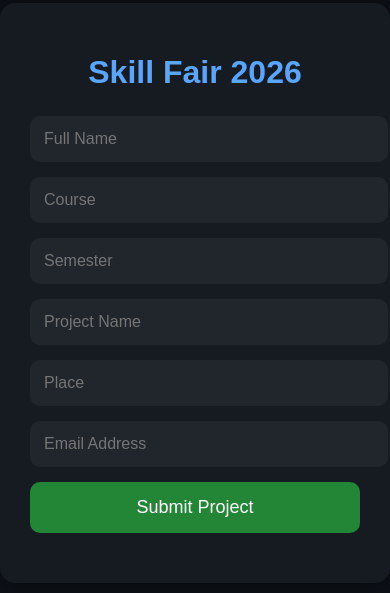
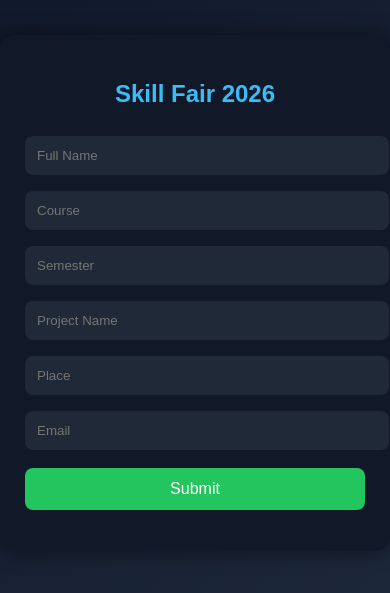
Before and after one commit to Gtti7/skillfair, a plain HTML site: page index.html in a window 390 px wide. Shown: the part 129-722 px from the top of the page. Drawn offline with Linux system fonts and the light colour scheme.

Commit message:
Enhance index.html with responsive design and form styling
Added responsive design elements and improved styling for the Skill Fair 2026 form. Updated the form submission method to use an async function.

```diff
--- a/index.html
+++ b/index.html
@@ -1,40 +1,125 @@
 <!DOCTYPE html>
-<html>
+<html lang="en">
 <head>
-  <title>Skill Fair 2026</title>
-  <link rel="stylesheet" href="style.css">
+<meta charset="UTF-8">
+<title>Skill Fair 2026</title>
+<meta name="viewport" content="width=device-width, initial-scale=1.0">
+
+<style>
+body{
+  margin:0;
+  font-family:Arial;
+  background:linear-gradient(135deg,#0f172a,#1e293b);
+  display:flex;
+  justify-content:center;
+  align-items:center;
+  height:100vh;
+}
+
+.container{
+  background:#111827;
+  padding:25px;
+  border-radius:15px;
+  width:90%;
+  max-width:420px;
+  box-shadow:0 0 20px rgba(0,0,0,0.5);
+}
+
+h2{
+  text-align:center;
+  color:#38bdf8;
+  margin-bottom:20px;
+}
+
+input{
+  width:100%;
+  padding:12px;
+  margin:8px 0;
+  border:none;
+  border-radius:8px;
+  background:#1f2937;
+  color:white;
+}
+
+button{
+  width:100%;
+  padding:12px;
+  background:#22c55e;
+  border:none;
+  color:white;
+  font-size:16px;
+  border-radius:8px;
+  margin-top:10px;
+  cursor:pointer;
+}
+
+button:hover{
+  background:#16a34a;
+}
+
+#msg{
+  text-align:center;
+  margin-top:10px;
+  color:#fff;
+}
+</style>
+
 </head>
 <body>
 
 <div class="container">
+  <h2>Skill Fair 2026</h2>
 
-  <h1>Skill Fair 2026</h1>
+  <input id="name" placeholder="Full Name">
+  <input id="course" placeholder="Course">
+  <input id="semester" placeholder="Semester">
+  <input id="project" placeholder="Project Name">
+  <input id="place" placeholder="Place">
+  <input id="email" placeholder="Email">
 
-  <form id="studentForm">
-
-    <input type="text" placeholder="Full Name" id="name" required>
-
-    <input type="text" placeholder="Course" id="course" required>
-
-    <input type="text" placeholder="Semester" id="semester" required>
-
-    <input type="text" placeholder="Project Name" id="project" required>
-
-    <input type="text" placeholder="Place" id="place" required>
-
-    <input type="email" placeholder="Email Address" id="email" required>
-
-    <button type="submit">
-      Submit Project
-    </button>
-
-  </form>
+  <button onclick="submitData()">Submit</button>
 
   <p id="msg"></p>
-
 </div>
 
-<script src="script.js"></script>
+<script>
+async function submitData(){
+
+  const data = {
+    name: document.getElementById("name").value,
+    course: document.getElementById("course").value,
+    semester: document.getElementById("semester").value,
+    project: document.getElementById("project").value,
+    place: document.getElementById("place").value,
+    email: document.getElementById("email").value
+  };
+
+  document.getElementById("msg").innerText = "Submitting...";
+
+  try{
+    const res = await fetch("http://localhost:3000/submit", {
+      method:"POST",
+      headers:{
+        "Content-Type":"application/json"
+      },
+      body: JSON.stringify(data)
+    });
+
+    const result = await res.json();
+
+    if(result.success){
+      document.getElementById("msg").innerText = "Submitted Successfully!";
+    } else {
+      document.getElementById("msg").innerText = "Failed!";
+    }
+
+  }catch(err){
+    document.getElementById("msg").innerText = "Server Error!";
+    console.log(err);
+  }
+
+}
+</script>
 
 </body>
 </html>
```
